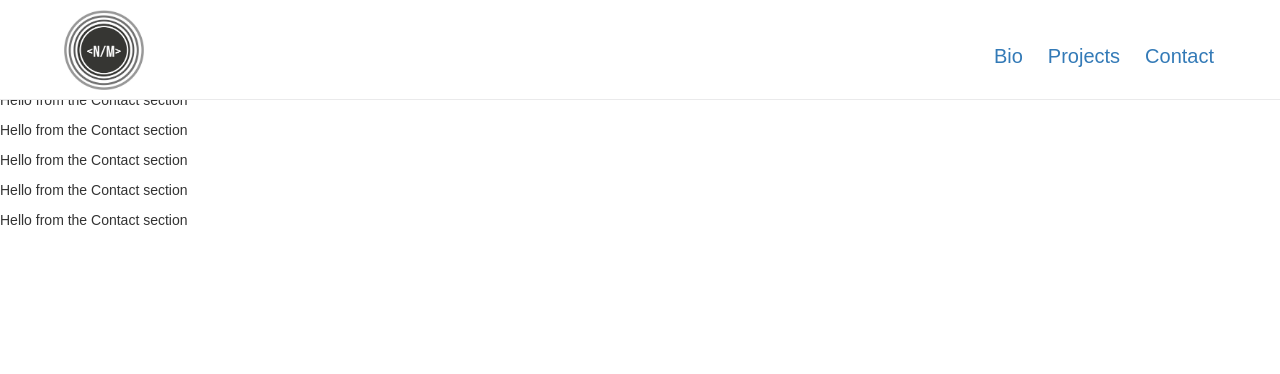
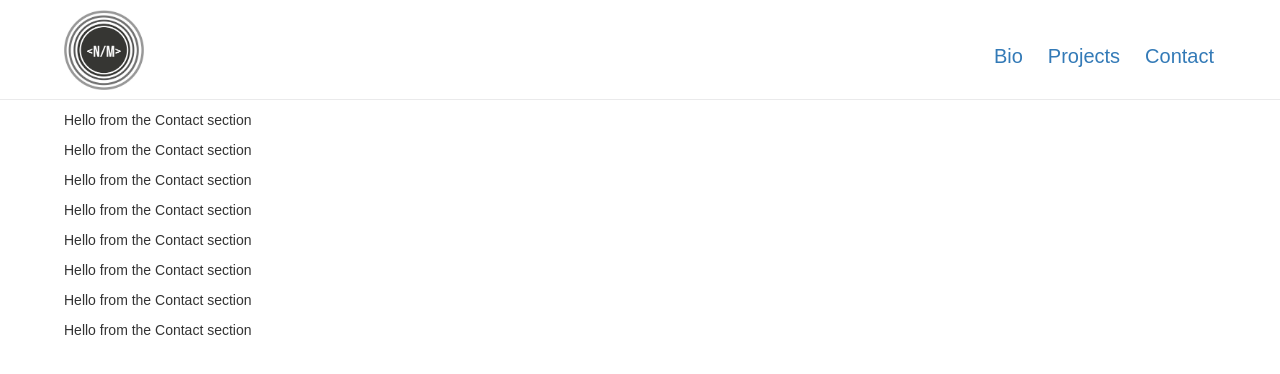
Before and after one commit to NicholasMunson/NicholasMunsonFullStackDevClient, a React (Create React App) app: page /Contact in a window 1280 px wide. Shown: the top 374 px of the page. Built offline with nearby package versions, Linux system fonts and the light colour scheme.

Commit message:
add margin top (global) to all components

```diff
--- a/src/components/About.js
+++ b/src/components/About.js
@@ -3,7 +3,7 @@ import "../styles/about.css"
 
 function About(props){
 return(
-    <div className="bio-body">
+    <div className="body">
         <img className="hero-image" src={require("../images/imageedit_3_4072812862.jpg")} alt="keyboard" />
         <h1 className='title'>Nicholas Munson Bio</h1>
         <h3>Bio.Summery</h3>
--- a/src/components/Contact.js
+++ b/src/components/Contact.js
@@ -3,7 +3,7 @@ import '../styles/contact.css'
 
 function Contact(props){
 return(
-    <div className="contact-container">
+    <div className="body">
         <p>Hello from the Contact section</p>
         <p>Hello from the Contact section</p>
         <p>Hello from the Contact section</p>
--- a/src/components/Landing.js
+++ b/src/components/Landing.js
@@ -3,7 +3,7 @@ import '../styles/landing.css'
 
 function Landing(props){
 return(
-    <div className="landing-container">
+    <div className="body">
         <p>Hello from the Landing section</p>
         <p>Hello from the Landing section</p>
         <p>Hello from the Landing section</p>
--- a/src/components/Projects.js
+++ b/src/components/Projects.js
@@ -3,7 +3,7 @@ import "../styles/projects.css"
 
 function Projects (props) {
     return(
-        <div className="projects-container">
+        <div className="body">
             <p>Hello from the Projects section</p>
             <p>Hello from the Projects section</p>
             <p>Hello from the Projects section</p>
--- a/src/styles/about.css
+++ b/src/styles/about.css
@@ -1,4 +1,4 @@
-.bio-body{
+.body{
     padding: 1%  5%;
     padding-top: 110px;
 }
```
